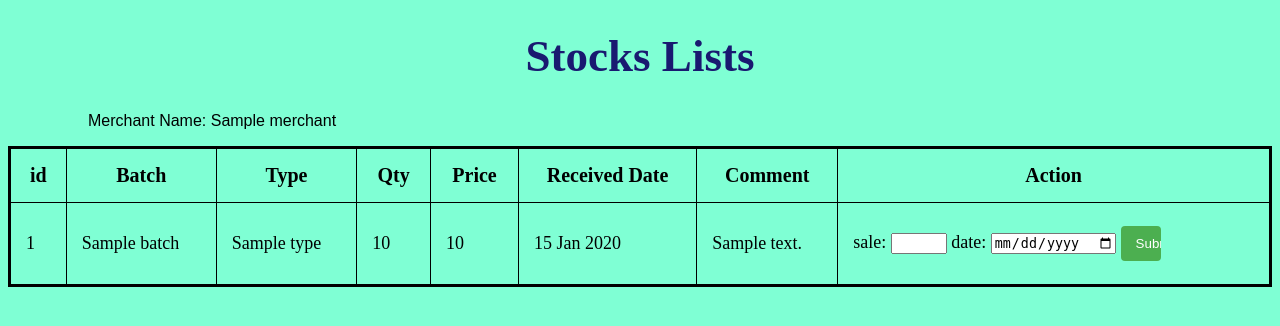
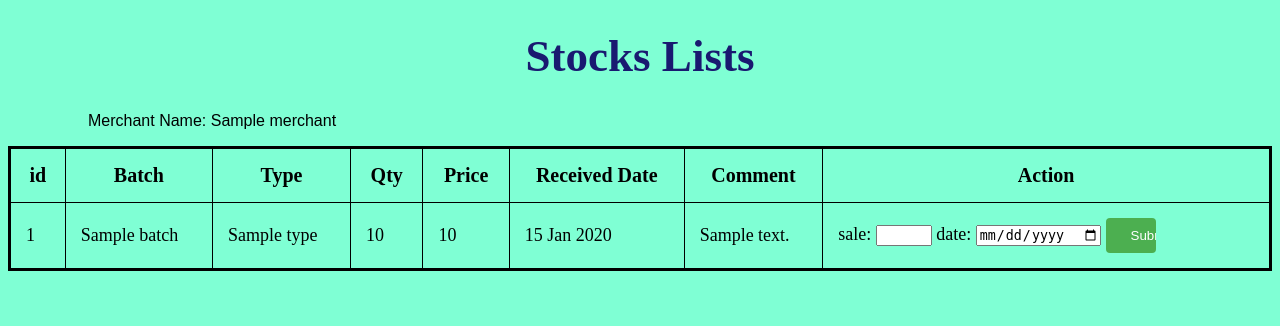
Before and after one commit to YuMyatMoe/Silver-Snow-Tea-Leave, a Node project: template views/stocklist.ejs in a window 1280 px wide. Shown: the top 326 px of the page. Run offline with Node 20 templates, Linux system fonts and the light colour scheme; the template is opened without the code that fills it: most values are stand-ins (such as "Sample title", 1, 10 or a date in 2020).

Commit message:
style test

```diff
--- a/views/stocklist.ejs
+++ b/views/stocklist.ejs
@@ -49,8 +49,8 @@ input[type=submit] {
   width: 10%;
   background-color: #4CAF50;
   color: white;
-  padding: 10px 15px;
-  margin: 8px 0;
+  padding: 10px 25px;
+
   border: none;
   border-radius: 4px;
   cursor: pointer;
```
